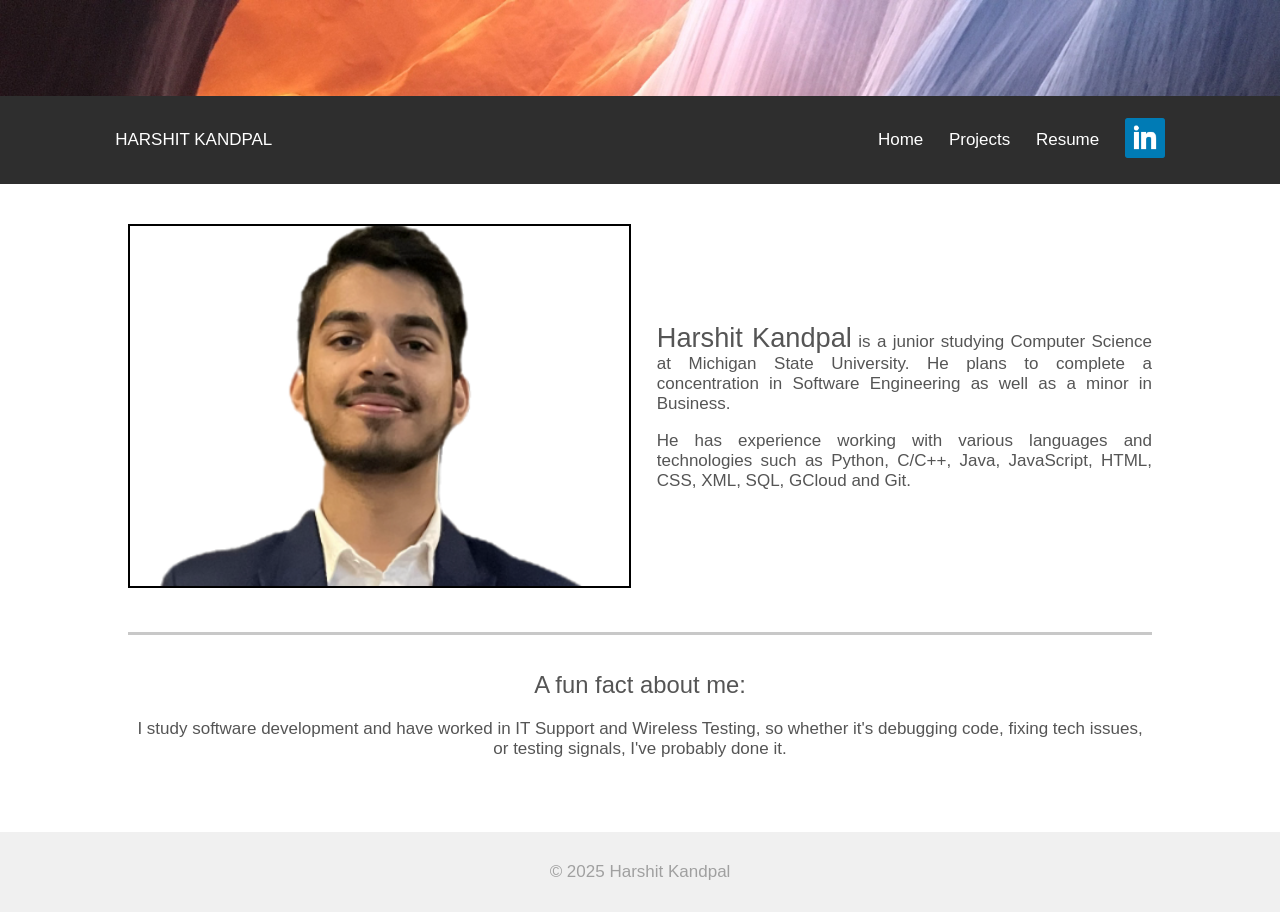
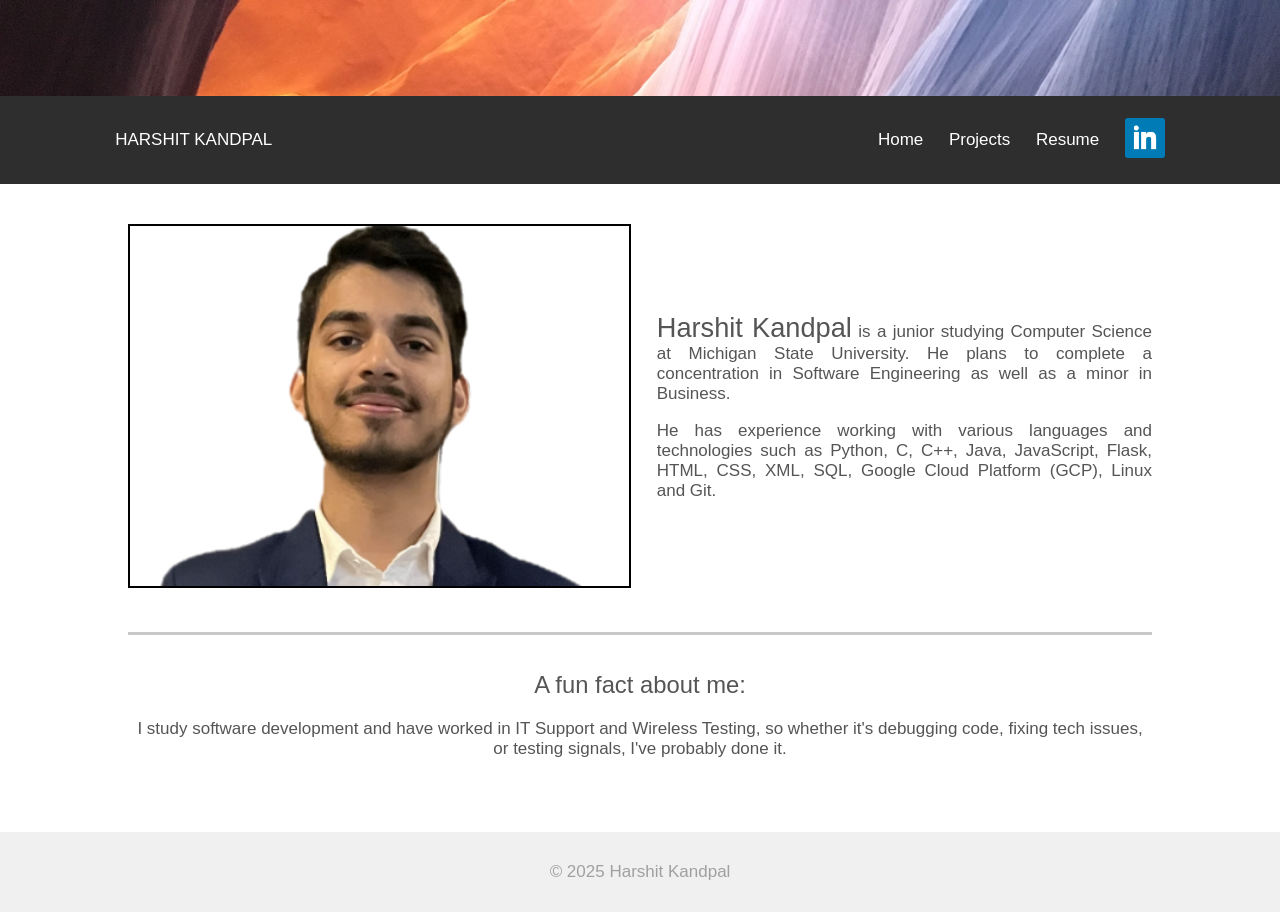
Before and after one commit to HarshitK150/harshitkandpal-portfolio, a Python web app: template flask_app/templates/home.html in a window 1280 px wide. Run offline with Jinja, Linux system fonts and the light colour scheme; the template is opened without the code that fills it, so the values that code supplies are empty.

Commit message:
Update resume

```diff
--- a/flask_app/templates/home.html
+++ b/flask_app/templates/home.html
@@ -45,8 +45,8 @@
               He plans to complete a concentration in Software Engineering as well as a minor in Business.
             </p>
             <p>
-              He has experience working with various languages and technologies such as Python, C/C++, Java,
-              JavaScript, HTML, CSS, XML, SQL, GCloud and Git.
+              He has experience working with various languages and technologies such as Python, C, C++, Java,
+              JavaScript, Flask, HTML, CSS, XML, SQL, Google Cloud Platform (GCP), Linux and Git.
             </p>
           </article>
         </div>
```
Also changed, not shown: 1 other file.
